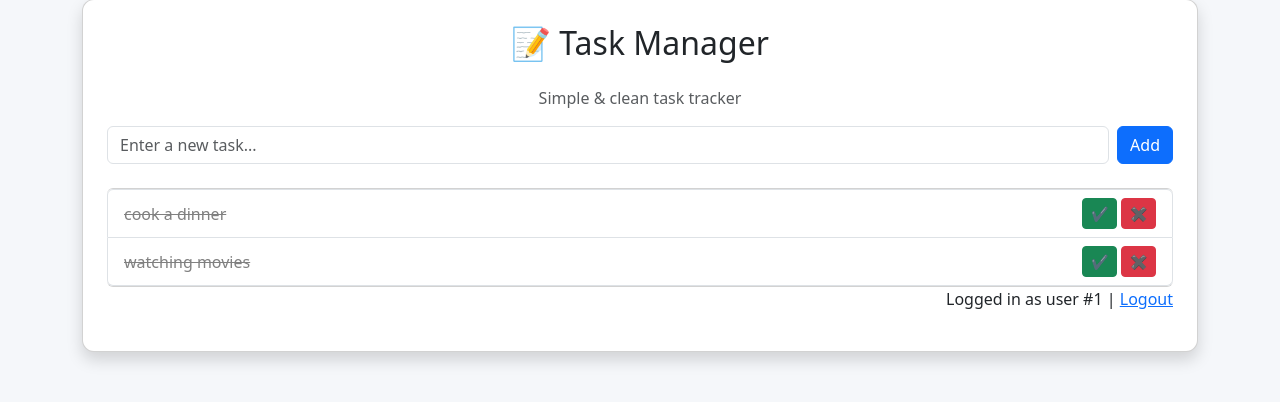
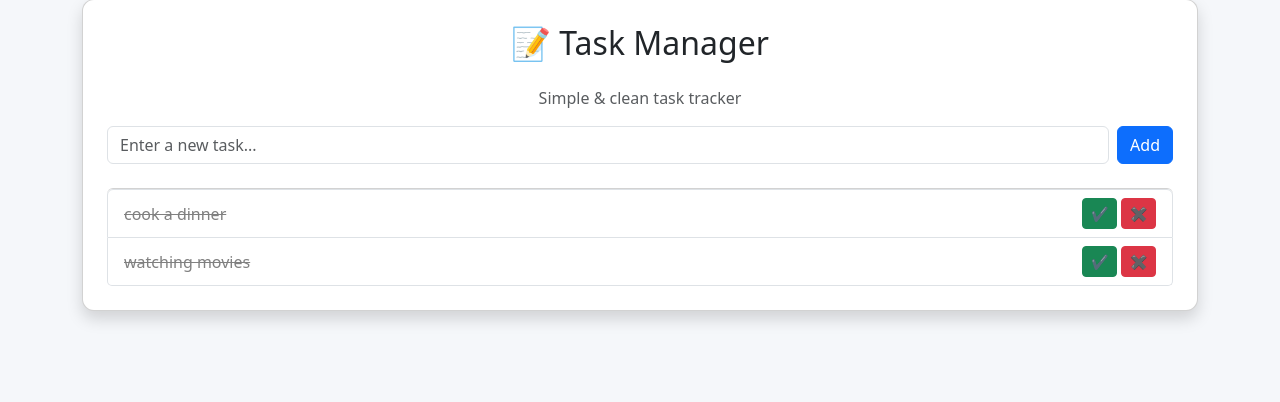
Before and after one commit to farisnaim/love, a Flask app: page / in a window 1280 px wide. Shown: the part 49-451 px from the top of the page. Run offline with Flask 3, Linux system fonts and the light colour scheme; a user stored in the database is signed in; data comes from the database, SQL or seed files in the repository.

Commit message:
update UI and fix task display

```diff
--- a/templates/index.html
+++ b/templates/index.html
@@ -51,10 +51,6 @@
             </li>
             {% endfor %}
         </ul>
-        <p class="text-end">
-    Logged in as user #{{ session["user_id"] }}
-    | <a href="/logout">Logout</a>
-</p>
     </div>
 </div>
 
```
